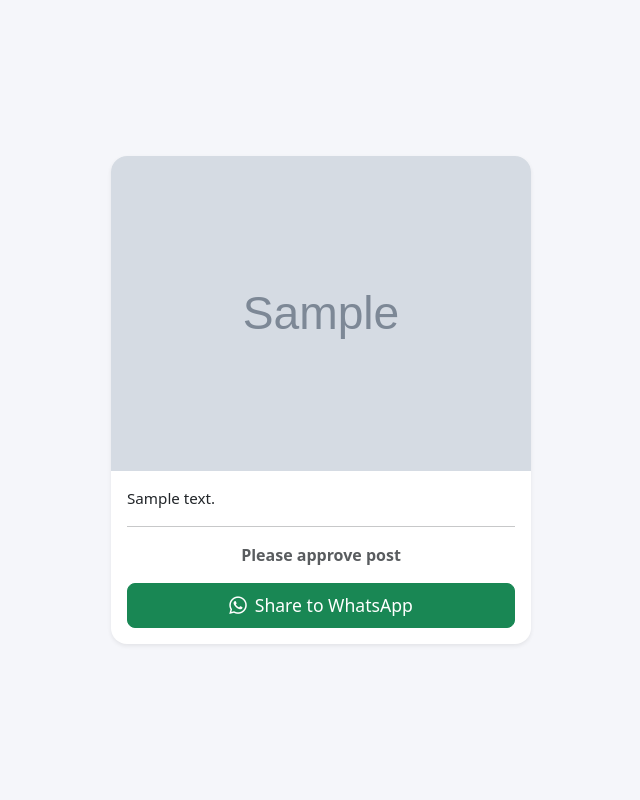
After one commit to ArunExprop06/bhouma, a Flask app: page /posts/1/share in a window 1280 px wide. The commit adds this page. Shown: the whole page, without its empty margins (319-959 px from the left). Run offline with Flask 3, Linux system fonts and the light colour scheme; tables that the repository leaves empty hold one stand-in row (values such as "Sample post"); grey boxes marked "Sample" are stand-in pictures.

Commit message:
WhatsApp QR: share image + text with "Please approve post"
QR now opens a public share page that uses the Web Share API
to send the post image and text (with "Please approve post"
appended) to WhatsApp. Falls back to text-only wa.me link.

Co-Authored-By: Claude Opus 4.6 <noreply@anthropic.com>

```diff
--- a/app_package/routes/posts.py
+++ b/app_package/routes/posts.py
@@ -1,8 +1,7 @@
 import io
-from urllib.parse import quote
 
 import qrcode
-from flask import Blueprint, render_template, redirect, url_for, flash, send_file
+from flask import Blueprint, render_template, redirect, url_for, flash, send_file, request
 from flask_login import login_required
 from app_package import db
 from app_package.models import Post, PostResult, SocialAccount
@@ -55,9 +54,22 @@ def whatsapp_qr(post_id):
     if not post:
         flash('Post not found.', 'danger')
         return redirect(url_for('posts.list_posts'))
-    wa_url = 'https://wa.me/?text=' + quote(post.content)
-    img = qrcode.make(wa_url, box_size=8, border=2)
+    share_url = request.host_url.rstrip('/') + url_for('posts.share_page', post_id=post.id)
+    img = qrcode.make(share_url, box_size=8, border=2)
     buf = io.BytesIO()
     img.save(buf, format='PNG')
     buf.seek(0)
     return send_file(buf, mimetype='image/png')
+
+
+@posts_bp.route('/<int:post_id>/share')
+def share_page(post_id):
+    """Public page opened after QR scan — uses Web Share API to send image + text to WhatsApp."""
+    post = db.session.get(Post, post_id)
+    if not post:
+        return 'Post not found', 404
+    image_url = None
+    if post.image:
+        fname = post.image.replace('\\', '/').split('/')[-1]
+        image_url = url_for('uploaded_file', filename=fname, _external=True)
+    return render_template('posts/share.html', post=post, image_url=image_url)
--- a/app_package/templates/posts/detail.html
+++ b/app_package/templates/posts/detail.html
@@ -98,7 +98,7 @@
             </div>
             <div class="card-body text-center">
                 <img src="{{ url_for('posts.whatsapp_qr', post_id=post.id) }}" alt="WhatsApp QR Code" class="rounded" style="max-width:220px;">
-                <p class="text-muted small mt-2 mb-0">Scan to share on WhatsApp</p>
+                <p class="text-muted small mt-2 mb-0">Scan to share image + text on WhatsApp</p>
             </div>
         </div>
     </div>
--- /dev/null
+++ b/app_package/templates/posts/share.html
@@ -0,0 +1,73 @@
+<!DOCTYPE html>
+<html lang="en">
+<head>
+<meta charset="UTF-8">
+<meta name="viewport" content="width=device-width, initial-scale=1">
+<title>Share Post — Bhouma</title>
+<link href="https://cdn.jsdelivr.net/npm/bootstrap@5.3.3/dist/css/bootstrap.min.css" rel="stylesheet">
+<link href="https://cdn.jsdelivr.net/npm/bootstrap-icons@1.11.3/font/bootstrap-icons.min.css" rel="stylesheet">
+<style>
+body{background:#f5f6fa;min-height:100vh;display:flex;align-items:center;justify-content:center;}
+.share-card{max-width:420px;width:100%;margin:1rem;}
+</style>
+</head>
+<body>
+<div class="share-card">
+    <div class="card shadow-sm border-0 rounded-4 overflow-hidden">
+        {% if image_url %}
+        <img src="{{ image_url }}" class="card-img-top" alt="Post image" style="max-height:350px;object-fit:cover;">
+        {% endif %}
+        <div class="card-body">
+            <p class="mb-3" style="white-space:pre-wrap;font-size:0.95rem;">{{ post.content }}</p>
+            <hr>
+            <p class="text-center fw-semibold text-muted mb-3">Please approve post</p>
+            <button id="shareBtn" class="btn btn-success w-100 py-2 rounded-3" style="font-size:1.1rem;">
+                <i class="bi bi-whatsapp me-2"></i>Share to WhatsApp
+            </button>
+            <p id="fallbackMsg" class="text-muted text-center small mt-2 d-none">
+                If sharing doesn't work, <a id="waLink" href="#" target="_blank" rel="noopener">tap here to open WhatsApp</a>.
+            </p>
+        </div>
+    </div>
+</div>
+
+<script>
+const btn = document.getElementById('shareBtn');
+const postText = {{ post.content|tojson }} + '\n\nPlease approve post';
+const imageUrl = {{ (image_url or '')|tojson }};
+const waFallback = 'https://wa.me/?text=' + encodeURIComponent(postText);
+
+document.getElementById('waLink').href = waFallback;
+
+btn.addEventListener('click', async () => {
+    /* Try Web Share API with file (image + text) */
+    if (imageUrl && navigator.canShare) {
+        try {
+            const resp = await fetch(imageUrl);
+            const blob = await resp.blob();
+            const ext = blob.type.split('/')[1] || 'png';
+            const file = new File([blob], 'post.' + ext, { type: blob.type });
+            if (navigator.canShare({ files: [file] })) {
+                await navigator.share({ text: postText, files: [file] });
+                return;
+            }
+        } catch (e) {
+            if (e.name === 'AbortError') return;         /* user cancelled */
+        }
+    }
+    /* Fallback: text-only via Web Share API */
+    if (navigator.share) {
+        try {
+            await navigator.share({ text: postText });
+            return;
+        } catch (e) {
+            if (e.name === 'AbortError') return;
+        }
+    }
+    /* Last resort: open wa.me link */
+    document.getElementById('fallbackMsg').classList.remove('d-none');
+    window.open(waFallback, '_blank');
+});
+</script>
+</body>
+</html>
```
